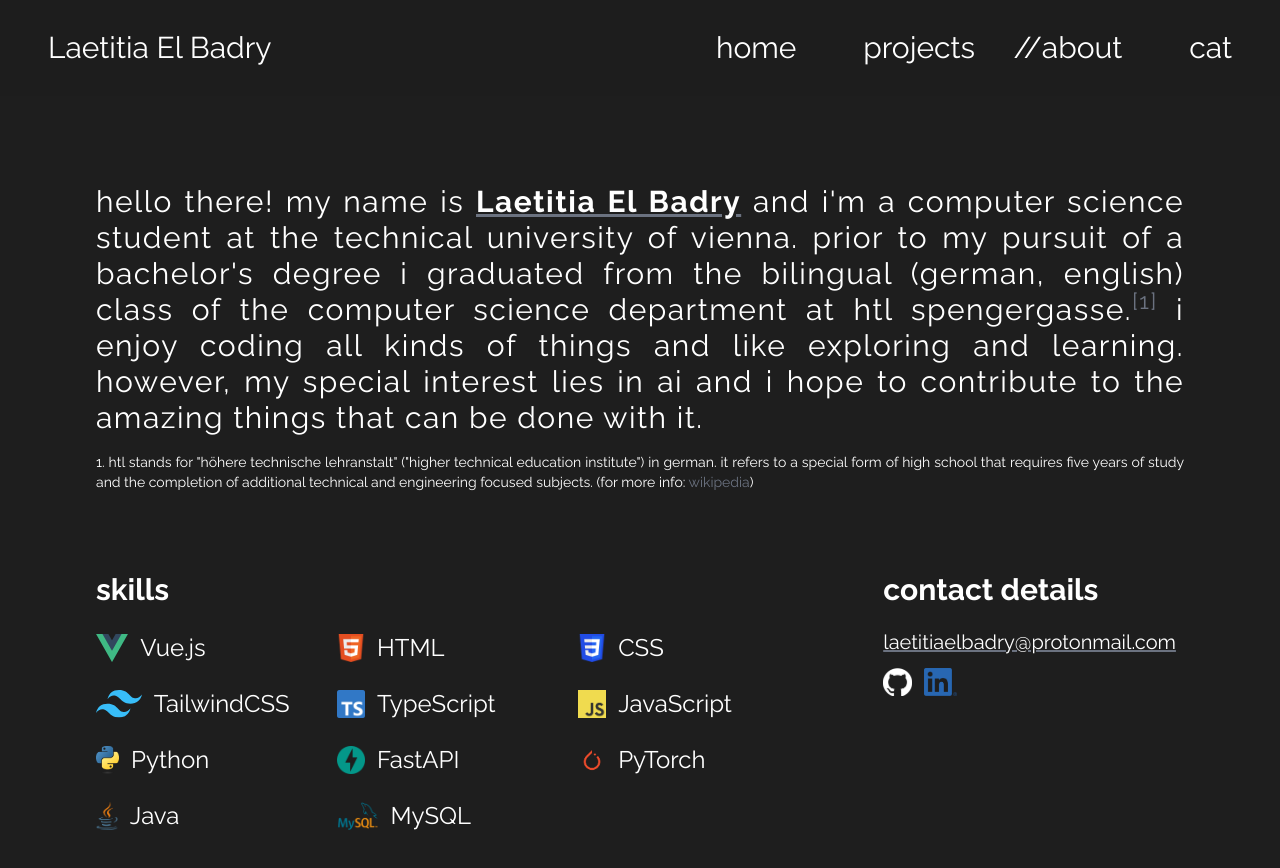
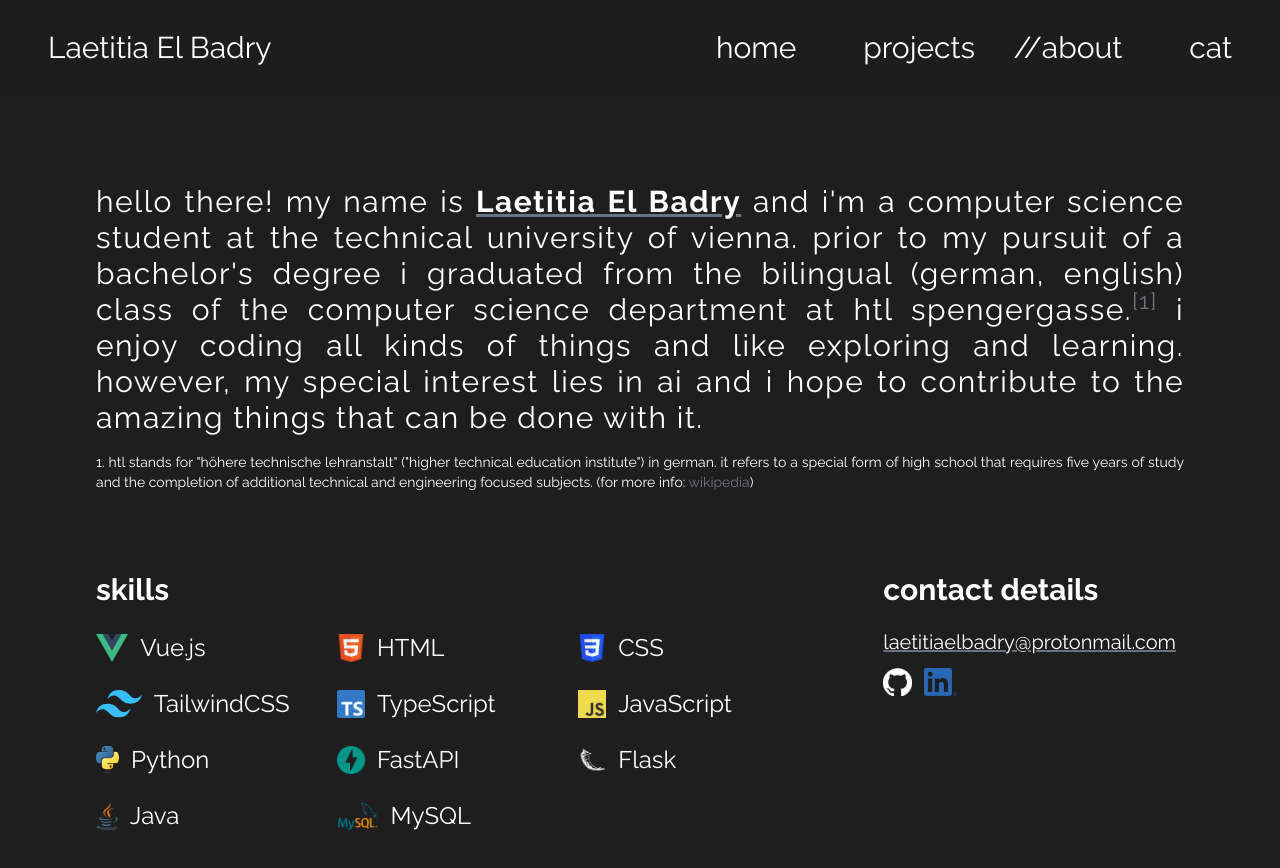
Before and after one commit to necoder27/l-el, a Vue app: page /about in a window 1280 px wide. Shown: the top 868 px of the page. Built offline with nearby package versions, Linux system fonts and the light colour scheme.

Commit message:
minor: changed tabby description
- adapted skills display

```diff
--- a/src/components/AboutPage/AboutPageSkills.vue
+++ b/src/components/AboutPage/AboutPageSkills.vue
@@ -7,6 +7,7 @@
   import JavaScriptLogo from "@/assets/imgs/logos/JavaScript-logo.png";
   import PythonLogo from "@/assets/imgs/logos/python-logo-only.png";
   import FastAPILogo from "@/assets/imgs/logos/fastapi.png";
+  import FlaskLogo from "@/assets/imgs/logos/flask_logo.png";
   import PyTorchLogo from "@/assets/imgs/logos/pytorch-logo.png";
   import JavaLogo from "@/assets/imgs/logos/Java-Logo.png";
   import MySQLLogo from "@/assets/imgs/logos/logo-mysql-170x115.png";
@@ -25,7 +26,8 @@
     { name: "JavaScript", image: JavaScriptLogo},
     { name: "Python", image: PythonLogo},
     { name: "FastAPI", image: FastAPILogo},
-    { name: "PyTorch", image: PyTorchLogo},
+    { name: "Flask", image: FlaskLogo},
+    //{ name: "PyTorch", image: PyTorchLogo},
     { name: "Java", image: JavaLogo},
     { name: "MySQL", image: MySQLLogo},
   ]
--- a/src/views/ProjectsView.vue
+++ b/src/views/ProjectsView.vue
@@ -12,7 +12,7 @@
     />
     <ProjectCard title="WIP - tabby"
                  :tags="['Python', 'FastAPI', 'Vue.js', 'TypeScript', 'CSS']"
-                 description="Dashboard for new browser tabs because I like data and the default ones are boring. Planned features: greeting, weather, os info, etc."
+                 description="Dashboard for new browser tabs because I like data:) Planned features: greeting, weather, os info, etc."
                  :links="[{image: {path: GitHubLogo, alt: 'Github Link'}, link: 'https://github.com/necoder27/tabby'}]"
     />
   </div>
```
Also changed, not shown: src/assets/imgs/logos/flask_logo.png (added).
